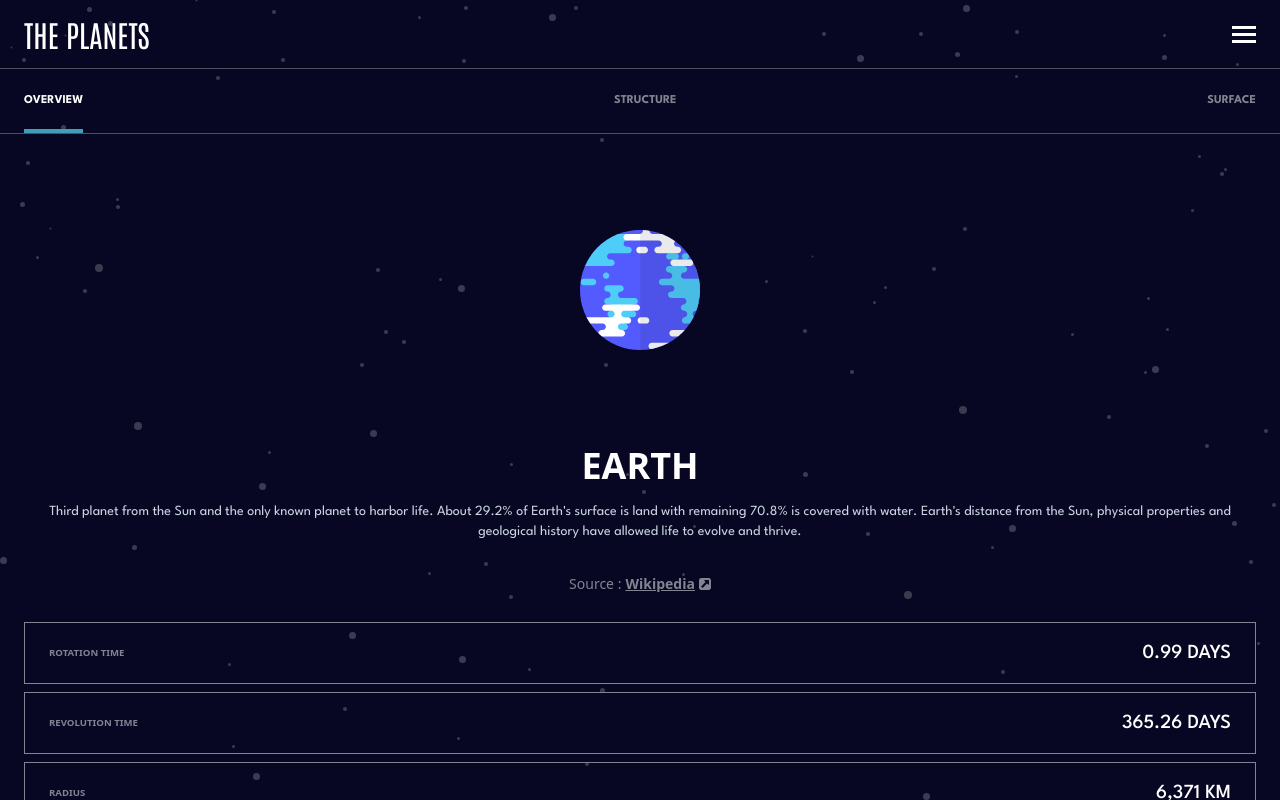
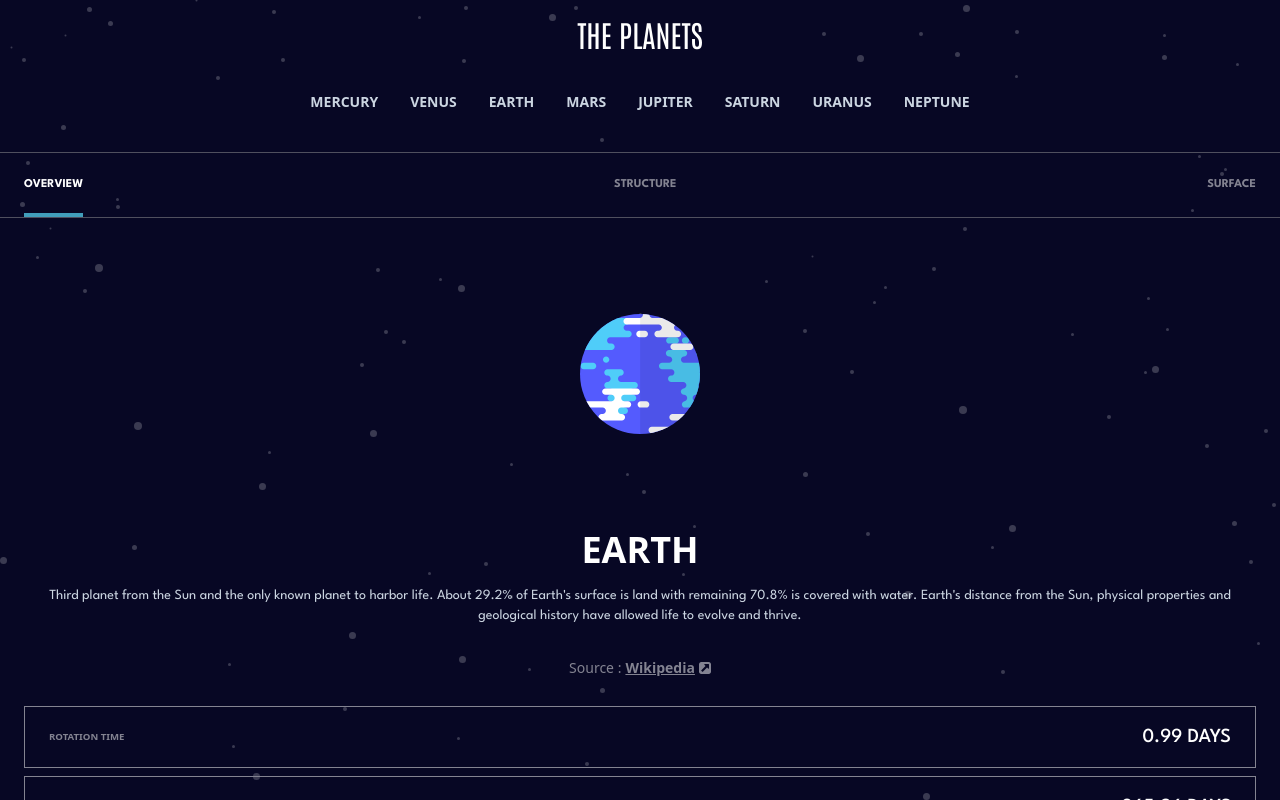
Before and after one commit to moutafatin1/planets-fact, a Next.js app: page /planet/earth in a window 1280 px wide. Shown: the top 800 px of the page. Built offline with nearby package versions, Linux system fonts and the light colour scheme.

Commit message:
refactor to components

```diff
--- a/src/components/Header/ButtonMenu.tsx
+++ b/src/components/Header/ButtonMenu.tsx
@@ -7,7 +7,10 @@ type ButtonMenuProps = {
 
 export const ButtonMenu = ({ isOpen, ...props }: ButtonMenuProps) => {
   return (
-    <button {...props} className="relative flex w-6 flex-col gap-1">
+    <button
+      {...props}
+      className={fn("relative flex w-6 flex-col gap-1", props.className)}
+    >
       <span
         className={fn(
           "h-[3px] w-full bg-white transition duration-150",
--- a/src/components/Header/Header.tsx
+++ b/src/components/Header/Header.tsx
@@ -1,99 +1,40 @@
 import Link from "next/link";
-import type { ReactNode } from "react";
 import { useState } from "react";
-import { antonio, spartan } from "../../pages";
+import { antonio } from "../../pages";
 import { fn } from "../../utils";
-import { IconChevron } from "../icons";
 import { ButtonMenu } from "./ButtonMenu";
-
-const links = [
-  {
-    name: "mercury",
-    href: "/planet/mercury",
-    color: "bg-mercury",
-  },
-  {
-    name: "venus",
-    href: "/planet/venus",
-    color: "bg-venus",
-  },
-  {
-    name: "earth",
-    href: "/planet/earth",
-    color: "bg-earth",
-  },
-  {
-    name: "mars",
-    href: "/planet/mars",
-    color: "bg-mars",
-  },
-  {
-    name: "jupiter",
-    href: "/planet/jupiter",
-    color: "bg-jupiter",
-  },
-  {
-    name: "saturn",
-    href: "/planet/saturn",
-    color: "bg-saturn",
-  },
-  {
-    name: "uranus",
-    href: "/planet/uranus",
-    color: "bg-uranus",
-  },
-  {
-    name: "neptune",
-    href: "/planet/neptune",
-    color: "bg-neptune",
-  },
-];
+import { links } from "./links";
+import { MobileMenu } from "./MobileMenu";
 
 export const Header = () => {
   const [isOpen, setIsOpen] = useState(false);
   return (
     <header className="">
-      <div className="mx-auto flex items-center justify-between px-6 py-4">
+      <div className="mx-auto flex items-center justify-between px-6 py-4 md:flex-col">
         <span
           className={fn(" text-3xl uppercase text-white", antonio.className)}
         >
           the planets
         </span>
-        <ButtonMenu onClick={() => setIsOpen((old) => !old)} isOpen={isOpen} />
+        <ButtonMenu
+          onClick={() => setIsOpen((old) => !old)}
+          isOpen={isOpen}
+          className="md:hidden"
+        />
+        <nav className="mt-10 mb-6 hidden items-center gap-8 text-sm font-bold uppercase text-slate-300 md:flex">
+          {links.map((link) => (
+            <Link
+              key={link.name}
+              href={link.href}
+              className={fn("transition duration-200", link.desktopStyle)}
+            >
+              {link.name}
+            </Link>
+          ))}
+        </nav>
       </div>
       <hr className="border-divider/50" />
-      {isOpen && (
-        <ul className={(fn(spartan.className), "my-6")}>
-          {links.map((link) => (
-            <li key={link.name} className="px-6 transition hover:bg-slate-50/5">
-              <MobileNavLink href={link.href} color={link.color}>
-                {link.name}
-              </MobileNavLink>
-            </li>
-          ))}
-        </ul>
-      )}
+      <MobileMenu isOpen={isOpen} />
     </header>
   );
 };
-
-type MobileNavLinkProps = {
-  children: ReactNode;
-  href: string;
-  color: string;
-};
-
-const MobileNavLink = ({ children, href, color }: MobileNavLinkProps) => {
-  return (
-    <Link
-      href={href}
-      className="flex items-center justify-between border-b border-divider/50 py-5 font-bold uppercase text-white "
-    >
-      <span className="flex items-center gap-6">
-        <span className={fn("h-5 w-5 rounded-full", color)}></span>
-        {children}
-      </span>
-      <IconChevron />
-    </Link>
-  );
-};
--- /dev/null
+++ b/src/components/Header/MobileMenu.tsx
@@ -0,0 +1,51 @@
+import Link from "next/link";
+import type { ReactNode } from "react";
+import { spartan } from "../../pages";
+import { fn } from "../../utils";
+import { IconChevron } from "../icons";
+import { links } from "./links";
+
+type MobileMenuProps = {
+  isOpen: boolean;
+};
+
+export const MobileMenu = ({ isOpen }: MobileMenuProps) => {
+  if (!isOpen) return null;
+  return (
+    <ul
+      className={
+        (fn(spartan.className),
+        "absolute inset-x-0  z-10 my-6 bg-mainBg md:hidden")
+      }
+    >
+      {links.map((link) => (
+        <li key={link.name} className="px-6 transition hover:bg-slate-50/5">
+          <MobileNavLink href={link.href} color={link.color}>
+            {link.name}
+          </MobileNavLink>
+        </li>
+      ))}
+    </ul>
+  );
+};
+
+type MobileNavLinkProps = {
+  children: ReactNode;
+  href: string;
+  color: string;
+};
+
+const MobileNavLink = ({ children, href, color }: MobileNavLinkProps) => {
+  return (
+    <Link
+      href={href}
+      className="flex items-center justify-between border-b border-divider/50 py-5 font-bold uppercase text-white "
+    >
+      <span className="flex items-center gap-6">
+        <span className={fn("h-5 w-5 rounded-full", color)}></span>
+        {children}
+      </span>
+      <IconChevron />
+    </Link>
+  );
+};
--- /dev/null
+++ b/src/components/Header/links.ts
@@ -0,0 +1,50 @@
+export const links = [
+  {
+    name: "mercury",
+    href: "/planet/mercury",
+    color: "bg-mercury",
+    desktopStyle: "hover:text-mercury",
+  },
+  {
+    name: "venus",
+    href: "/planet/venus",
+    color: "bg-venus",
+    desktopStyle: "hover:text-venus",
+  },
+  {
+    name: "earth",
+    href: "/planet/earth",
+    color: "bg-earth",
+    desktopStyle: "hover:text-earth",
+  },
+  {
+    name: "mars",
+    href: "/planet/mars",
+    color: "bg-mars",
+    desktopStyle: "hover:text-mars",
+  },
+  {
+    name: "jupiter",
+    href: "/planet/jupiter",
+    color: "bg-jupiter",
+    desktopStyle: "hover:text-jupiter",
+  },
+  {
+    name: "saturn",
+    href: "/planet/saturn",
+    color: "bg-saturn",
+    desktopStyle: "hover:text-saturn",
+  },
+  {
+    name: "uranus",
+    href: "/planet/uranus",
+    color: "bg-uranus",
+    desktopStyle: "hover:text-uranus",
+  },
+  {
+    name: "neptune",
+    href: "/planet/neptune",
+    color: "bg-neptune",
+    desktopStyle: "hover:text-neptune",
+  },
+];
```
